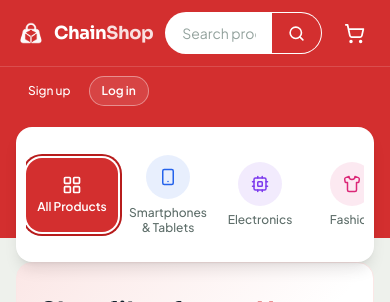
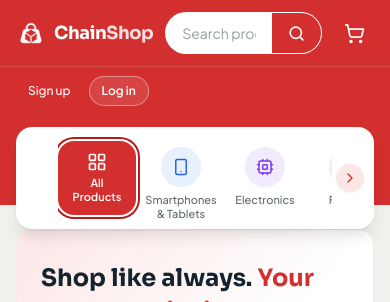
Before and after one commit to Agra000/chainshop, a Next.js app: page / in a window 390 px wide. Shown: the top 302 px of the page. Built offline with nearby package versions, Linux system fonts and the light colour scheme.

Commit message:
feat : layout fixed

```diff
--- a/components/layout/CategoryBar.jsx
+++ b/components/layout/CategoryBar.jsx
@@ -1,25 +1,72 @@
 "use client";
 
-import { useRef } from "react";
+import { useEffect, useRef, useState, useCallback } from "react";
 import Link from "next/link";
 import { useSearchParams } from "next/navigation";
-import { ChevronRight } from "lucide-react";
+import { ChevronLeft, ChevronRight } from "lucide-react";
 import { categories } from "@/data/categories";
 
 export function CategoryBar() {
   const searchParams = useSearchParams();
   const activeCategory = searchParams.get("category") || "all";
   const scrollerRef = useRef(null);
+  const [canScrollLeft, setCanScrollLeft] = useState(false);
+  const [canScrollRight, setCanScrollRight] = useState(false);
+
+  const updateScrollState = useCallback(() => {
+    const el = scrollerRef.current;
+    if (!el) return;
+    setCanScrollLeft(el.scrollLeft > 4);
+    setCanScrollRight(el.scrollLeft + el.clientWidth < el.scrollWidth - 4);
+  }, []);
+
+  useEffect(() => {
+    const el = scrollerRef.current;
+    if (!el) return;
+
+    updateScrollState();
+
+    el.addEventListener("scroll", updateScrollState, { passive: true });
+    window.addEventListener("resize", updateScrollState);
+
+    return () => {
+      el.removeEventListener("scroll", updateScrollState);
+      window.removeEventListener("resize", updateScrollState);
+    };
+  }, [updateScrollState]);
+
+  function scrollLeft() {
+    const el = scrollerRef.current;
+    if (!el) return;
+    el.scrollBy({ left: -Math.min(260, el.clientWidth * 0.8), behavior: "smooth" });
+  }
 
   function scrollRight() {
-    scrollerRef.current?.scrollBy({ left: 260, behavior: "smooth" });
+    const el = scrollerRef.current;
+    if (!el) return;
+    el.scrollBy({ left: Math.min(260, el.clientWidth * 0.8), behavior: "smooth" });
   }
 
   return (
-    <nav aria-label="Product categories" className="flex items-center gap-1.5">
+    <nav aria-label="Product categories" className="flex items-center gap-1 sm:gap-1.5">
+      <button
+        type="button"
+        onClick={scrollLeft}
+        aria-label="Scroll categories left"
+        tabIndex={canScrollLeft ? 0 : -1}
+        aria-hidden={!canScrollLeft}
+        className={`flex h-7 w-7 shrink-0 items-center justify-center rounded-full bg-navbar-soft text-navbar shadow-sm transition-all duration-200 ease-out hover:scale-105 sm:h-8 sm:w-8 ${
+          canScrollLeft
+            ? "translate-x-0 opacity-100"
+            : "pointer-events-none -translate-x-1 opacity-0"
+        }`}
+      >
+        <ChevronLeft size={16} />
+      </button>
+
       <div
         ref={scrollerRef}
-        className="no-scrollbar flex flex-1 items-center gap-2 overflow-x-auto scroll-smooth py-1"
+        className="no-scrollbar flex flex-1 items-center gap-1.5 overflow-x-auto scroll-smooth py-1 sm:gap-2"
       >
         {categories.map((cat) => {
           const isActive = cat.slug === activeCategory;
@@ -30,12 +77,12 @@ export function CategoryBar() {
               <Link
                 key={cat.slug}
                 href="/"
-                className={`flex h-[74px] w-[92px] shrink-0 flex-col items-center justify-center gap-1 rounded-2xl bg-navbar px-2 text-center text-white shadow-sm transition-transform duration-200 ease-out hover:scale-[1.03] ${
+                className={`flex h-[74px] w-[78px] shrink-0 flex-col items-center justify-center gap-1 rounded-2xl bg-navbar px-2 text-center text-white shadow-sm transition-transform duration-200 ease-out hover:scale-[1.03] sm:h-[88px] sm:w-[92px] ${
                   isActive ? "ring-2 ring-navbar-dark ring-offset-2" : ""
                 }`}
               >
                 {Icon && <Icon size={20} strokeWidth={2} />}
-                <span className="text-[12px] font-semibold leading-tight">{cat.label}</span>
+                <span className="text-[11px] font-semibold leading-tight sm:text-[12px]">{cat.label}</span>
               </Link>
             );
           }
@@ -44,10 +91,10 @@ export function CategoryBar() {
             <Link
               key={cat.slug}
               href={`/?category=${cat.slug}`}
-              className="flex w-[84px] shrink-0 flex-col items-center gap-1.5 rounded-xl px-1 py-1.5 text-center transition-colors duration-200 ease-out hover:bg-paper"
+              className="flex h-[74px] w-[78px] shrink-0 flex-col items-center justify-start gap-1.5 rounded-xl px-1 py-1.5 text-center transition-colors duration-200 ease-out hover:bg-paper sm:h-[88px] sm:w-[92px]"
             >
               <span
-                className="flex h-11 w-11 items-center justify-center rounded-full transition-shadow duration-200"
+                className="flex h-10 w-10 shrink-0 items-center justify-center rounded-full transition-shadow duration-200 sm:h-11 sm:w-11"
                 style={{
                   backgroundColor: `${cat.color}1A`,
                   boxShadow: isActive ? `0 0 0 2px ${cat.color}` : "0 0 0 2px transparent",
@@ -56,7 +103,7 @@ export function CategoryBar() {
                 {Icon && <Icon size={18} strokeWidth={2} style={{ color: cat.color }} />}
               </span>
               <span
-                className={`text-[12px] leading-tight ${
+                className={`line-clamp-2 min-h-[28px] text-[11px] leading-tight sm:min-h-[30px] sm:text-[12px] ${
                   isActive ? "font-semibold text-ink" : "font-medium text-ink-soft"
                 }`}
               >
@@ -71,7 +118,13 @@ export function CategoryBar() {
         type="button"
         onClick={scrollRight}
         aria-label="Scroll categories right"
-        className="hidden h-8 w-8 shrink-0 items-center justify-center rounded-full bg-navbar-soft text-navbar shadow-sm transition-transform duration-150 hover:scale-105 sm:flex"
+        tabIndex={canScrollRight ? 0 : -1}
+        aria-hidden={!canScrollRight}
+        className={`flex h-7 w-7 shrink-0 items-center justify-center rounded-full bg-navbar-soft text-navbar shadow-sm transition-all duration-200 ease-out hover:scale-105 sm:h-8 sm:w-8 ${
+          canScrollRight
+            ? "translate-x-0 opacity-100"
+            : "pointer-events-none translate-x-1 opacity-0"
+        }`}
       >
         <ChevronRight size={16} />
       </button>
```
